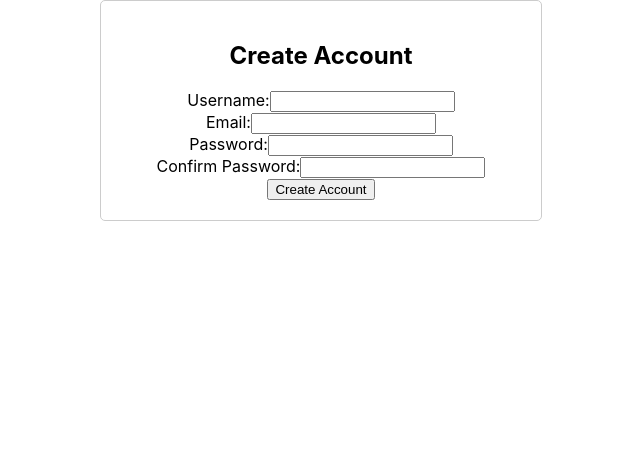
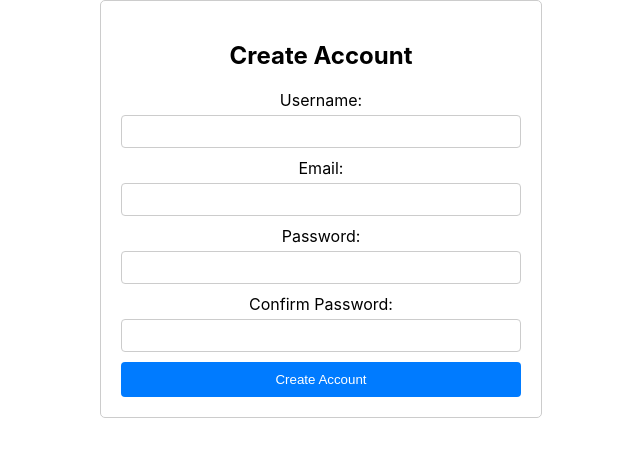
Before and after one commit to vinayakac/mcq, a React (Create React App) app in the folder webfront/: page /Register in a window 1280 px wide. Shown: the top 456 px of the page, without its empty margins (319-959 px from the left). Built offline with nearby package versions, Linux system fonts and the light colour scheme.

Commit message:
some changes

```diff
--- a/webfront/package.json
+++ b/webfront/package.json
@@ -10,9 +10,11 @@
     "axios": "^1.7.7",
     "react": "^18.3.1",
     "react-dom": "^18.3.1",
+    "react-icons": "^5.3.0",
     "react-router-dom": "^6.26.2",
     "react-scripts": "5.0.1",
-    "web-vitals": "^2.1.4"
+    "web-vitals": "^2.1.4",
+    "zod": "^3.23.8"
   },
   "scripts": {
     "start": "react-scripts start",
--- a/webfront/src/pages/Login.jsx
+++ b/webfront/src/pages/Login.jsx
@@ -1,23 +1,52 @@
 import React, { useState } from "react";
 import { useNavigate } from "react-router-dom";
+import { AiFillEye, AiFillEyeInvisible } from 'react-icons/ai';
+import { z } from 'zod';
+
+const loginSchema = z.object({
+  email: z
+    .string()
+    .min(3, 'Email must be at least 3 characters long')
+    .max(20, 'Email must be less than or equal to 20 characters')
+    .email('Please enter a valid email address')
+    .regex(/^[a-zA-Z0-9_.-]+$/, 'Email can only contain letters, numbers, underscores, hyphens, and dots'),
+  password: z
+    .string()
+    .min(8, 'Password must be at least 8 characters long')
+    .max(20, 'Password must be less than or equal to 20 characters')
+    .regex(
+      /^(?=.*[a-z])(?=.*[A-Z])(?=.*\d)(?=.*[@$!%*?&])/,
+      '*Password must include at least one uppercase letter, one lowercase letter, one number, and one special character'
+    ),
+});
+
 const Login = () => {
   const [email, setEmail] = useState("");
   const [password, setPassword] = useState("");
+  const [showPassword, setShowPassword] = useState(false);
+  const [errors, setErrors] = useState({});
   const navigate = useNavigate();
+
   const handleLogin = (e) => {
-
     e.preventDefault();
 
-    if (email && password) {
+    // Reset previous errors
+    setErrors({});
+
+    // Validate form data using Zod schema
+    const result = loginSchema.safeParse({ email, password });
+
+    if (result.success) {
+      // If validation passes, log in and navigate
       console.log("Logging in with", email, password);
-      // Redirect to another page upon successful login
-      navigate("/dashboard"); // Example
+      navigate("/dashboard");
     } else {
-      alert("Please fill in all fields");
+      // If validation fails, set the errors
+      const formattedErrors = result.error.format();
+      setErrors(formattedErrors);
     }
   };
 
-  // Inline styles for the login page
   const styles = {
     container: {
       width: "300px",
@@ -26,6 +55,9 @@ const Login = () => {
       backgroundColor: "#f4f4f4",
       borderRadius: "8px",
       boxShadow: "0 0 10px rgba(0, 0, 0, 0.1)",
+      backgroundImage: "url('https://cdn.wallpapersafari.com/0/62/TA4eir.jpg')",
+      backgroundSize: "cover",
+      backgroundPosition: "center",
     },
     header: {
       textAlign: "center",
@@ -55,9 +87,6 @@ const Login = () => {
       borderRadius: "4px",
       cursor: "pointer",
     },
-    buttonHover: {
-      backgroundColor: "#0056b3",
-    },
     signupLink: {
       textAlign: "center",
       marginTop: "15px",
@@ -66,8 +95,19 @@ const Login = () => {
       color: "#007bff",
       textDecoration: "none",
     },
-    linkHover: {
-      textDecoration: "underline",
+    eyeIcon: {
+      cursor: "pointer",
+      position: "absolute",
+      right: "10px",
+      top: "35px",
+    },
+    inputContainer: {
+      position: "relative",
+    },
+    error: {
+      color: "red",
+      marginBottom: "15px",
+      textAlign: "center",
     },
   };
 
@@ -75,6 +115,7 @@ const Login = () => {
     <div style={styles.container}>
       <h2 style={styles.header}>Login</h2>
       <form onSubmit={handleLogin}>
+        {errors.email && <div style={styles.error}>{errors.email._errors[0]}</div>}
         <div style={styles.formGroup}>
           <label htmlFor="email" style={styles.label}>Username or Email</label>
           <input
@@ -87,10 +128,11 @@ const Login = () => {
             style={styles.input}
           />
         </div>
-        <div style={styles.formGroup}>
+        {errors.password && <div style={styles.error}>{errors.password._errors[0]}</div>}
+        <div style={{ ...styles.formGroup, ...styles.inputContainer }}>
           <label htmlFor="password" style={styles.label}>Password</label>
           <input
-            type="password"
+            type={showPassword ? "text" : "password"}
             id="password"
             value={password}
             onChange={(e) => setPassword(e.target.value)}
@@ -98,6 +140,12 @@ const Login = () => {
             required
             style={styles.input}
           />
+          <span
+            style={styles.eyeIcon}
+            onClick={() => setShowPassword(!showPassword)}
+          >
+            {showPassword ? <AiFillEyeInvisible size={20} /> : <AiFillEye size={20} />}
+          </span>
         </div>
         <button
           type="submit"
--- a/webfront/src/pages/Register.js
+++ b/webfront/src/pages/Register.js
@@ -44,48 +44,109 @@ const RegistrationForm = () => {
   };
 
   return (
-    <div style={{ maxWidth: "400px", margin: "0 auto", padding: "20px", border: "1px solid #ccc", borderRadius: "5px" }}>
-      <h2>Create Account</h2>
-      {error && <div style={{ color: "red" }}>{error}</div>}
-      {success && <div style={{ color: "green" }}>{success}</div>}
+    <div
+      style={{
+        maxWidth: "400px",
+        margin: "0 auto",
+        padding: "20px",
+        border: "1px solid #ccc",
+        borderRadius: "5px",
+      }}
+    >
+      <h2 style={{ textAlign: "center" }}>Create Account</h2>
+      {error && (
+        <div style={{ color: "red", marginBottom: "10px" }}>{error}</div>
+      )}
+      {success && (
+        <div style={{ color: "green", marginBottom: "10px" }}>{success}</div>
+      )}
       <form onSubmit={handleSubmit}>
-        <div>
-          <label>Username:</label>
+        <div style={{ marginBottom: "10px" }}>
+          <label style={{ display: "block", marginBottom: "5px" }}>
+            Username:
+          </label>
           <input
             type="text"
             value={username}
             onChange={(e) => setUsername(e.target.value)}
             required
+            style={{
+              width: "100%",
+              padding: "8px",
+              boxSizing: "border-box",
+              borderRadius: "4px",
+              border: "1px solid #ccc",
+            }}
           />
         </div>
-        <div>
-          <label>Email:</label>
+        <div style={{ marginBottom: "10px" }}>
+          <label style={{ display: "block", marginBottom: "5px" }}>
+            Email:
+          </label>
           <input
             type="email"
             value={email}
             onChange={(e) => setEmail(e.target.value)}
             required
+            style={{
+              width: "100%",
+              padding: "8px",
+              boxSizing: "border-box",
+              borderRadius: "4px",
+              border: "1px solid #ccc",
+            }}
           />
         </div>
-        <div>
-          <label>Password:</label>
+        <div style={{ marginBottom: "10px" }}>
+          <label style={{ display: "block", marginBottom: "5px" }}>
+            Password:
+          </label>
           <input
             type="password"
             value={password}
             onChange={(e) => setPassword(e.target.value)}
             required
+            style={{
+              width: "100%",
+              padding: "8px",
+              boxSizing: "border-box",
+              borderRadius: "4px",
+              border: "1px solid #ccc",
+            }}
           />
         </div>
-        <div>
-          <label>Confirm Password:</label>
+        <div style={{ marginBottom: "10px" }}>
+          <label style={{ display: "block", marginBottom: "5px" }}>
+            Confirm Password:
+          </label>
           <input
             type="password"
             value={confirmPassword}
             onChange={(e) => setConfirmPassword(e.target.value)}
             required
+            style={{
+              width: "100%",
+              padding: "8px",
+              boxSizing: "border-box",
+              borderRadius: "4px",
+              border: "1px solid #ccc",
+            }}
           />
         </div>
-        <button type="submit">Create Account</button>
+        <button
+          type="submit"
+          style={{
+            width: "100%",
+            padding: "10px",
+            backgroundColor: "#007bff",
+            color: "white",
+            border: "none",
+            borderRadius: "4px",
+            cursor: "pointer",
+          }}
+        >
+          Create Account
+        </button>
       </form>
     </div>
   );
```
Also changed, not shown: webfront/src/pages/Base.module.css (added, +17 -0 lines), webfront/src/pages/Login.css (added, +21 -0 lines), 1 other file (tests, documents, lock files or other folders).
